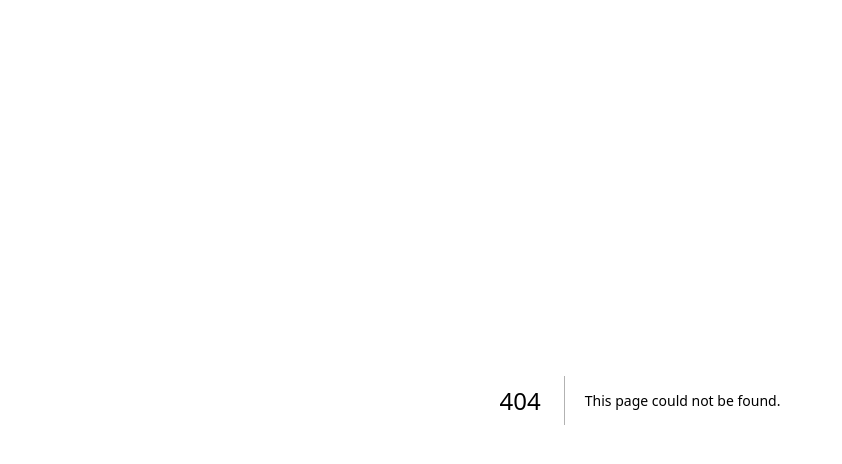
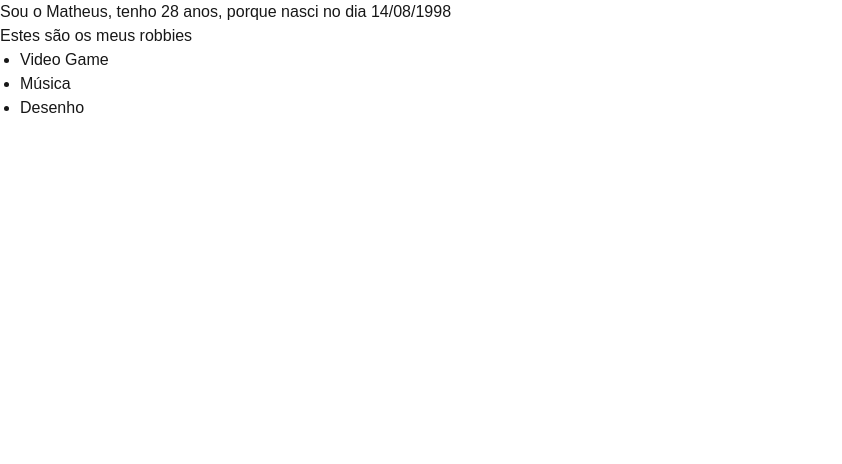
Before and after one commit to matheusribeiroavila/testesBasicosReact, a Next.js app: page /nivel-0 in a window 1280 px wide. Before the commit this address had no page. Shown: the top 464 px of the page, without its empty margins (0-842 px from the left). Built offline with nearby package versions, Linux system fonts and the light colour scheme.

Commit message:
Entendendo o básico de componentização em React

```diff
--- /dev/null
+++ b/app/nivel-0/page.tsx
@@ -0,0 +1,17 @@
+// export default function Page() {
+//   return (
+//     <div>Page</div>
+//   );
+// }
+
+import { MeuNome } from "@/components/MeuNome";
+import { Hobbies } from "@/components/Hobbies";
+
+const Page = () => (
+  <div>
+    <MeuNome name={"Matheus"} age={28} birthDate={new Date(1998, 7, 14)} />
+    <Hobbies/>
+  </div>
+)
+
+export default Page;
--- /dev/null
+++ b/components/Hobbies.tsx
@@ -0,0 +1,12 @@
+export const Hobbies = () => {
+    return (
+        <>
+            <p>Estes são os meus robbies</p>
+            <ul className="list-disc pl-5">
+                <li>Video Game</li>
+                <li>Música</li>
+                <li>Desenho</li>
+            </ul>
+        </>
+    )
+}
--- /dev/null
+++ b/components/MeuNome.tsx
@@ -0,0 +1,10 @@
+import { FC } from "react"
+
+export const MeuNome: FC<{ name: string, age: number, birthDate: Date }> = (props) => {
+    return(
+        <>
+            <p>Sou o {props.name}, tenho {props.age} anos, porque nasci no dia{" "}
+            {props.birthDate.toLocaleDateString("pt-BR")}</p>
+        </>
+    );
+}
```
